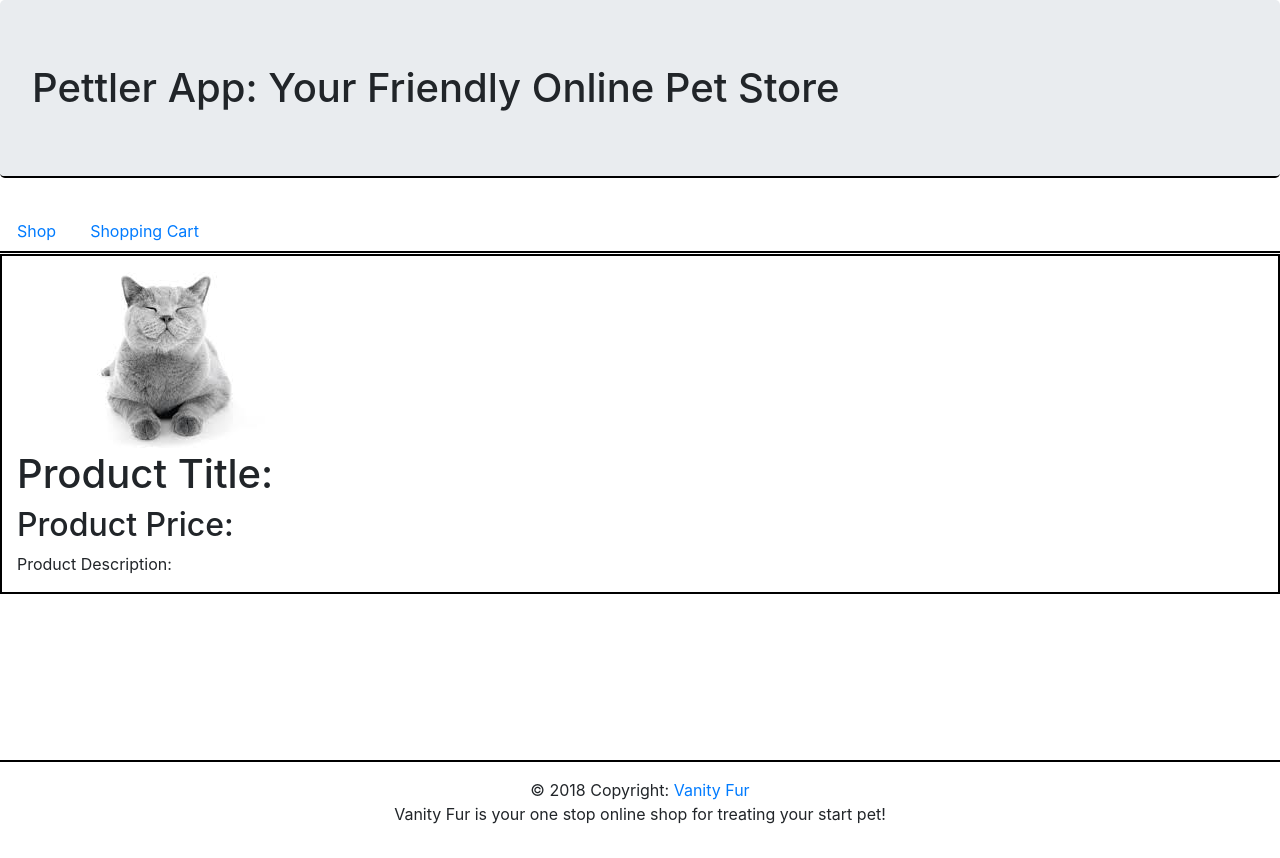
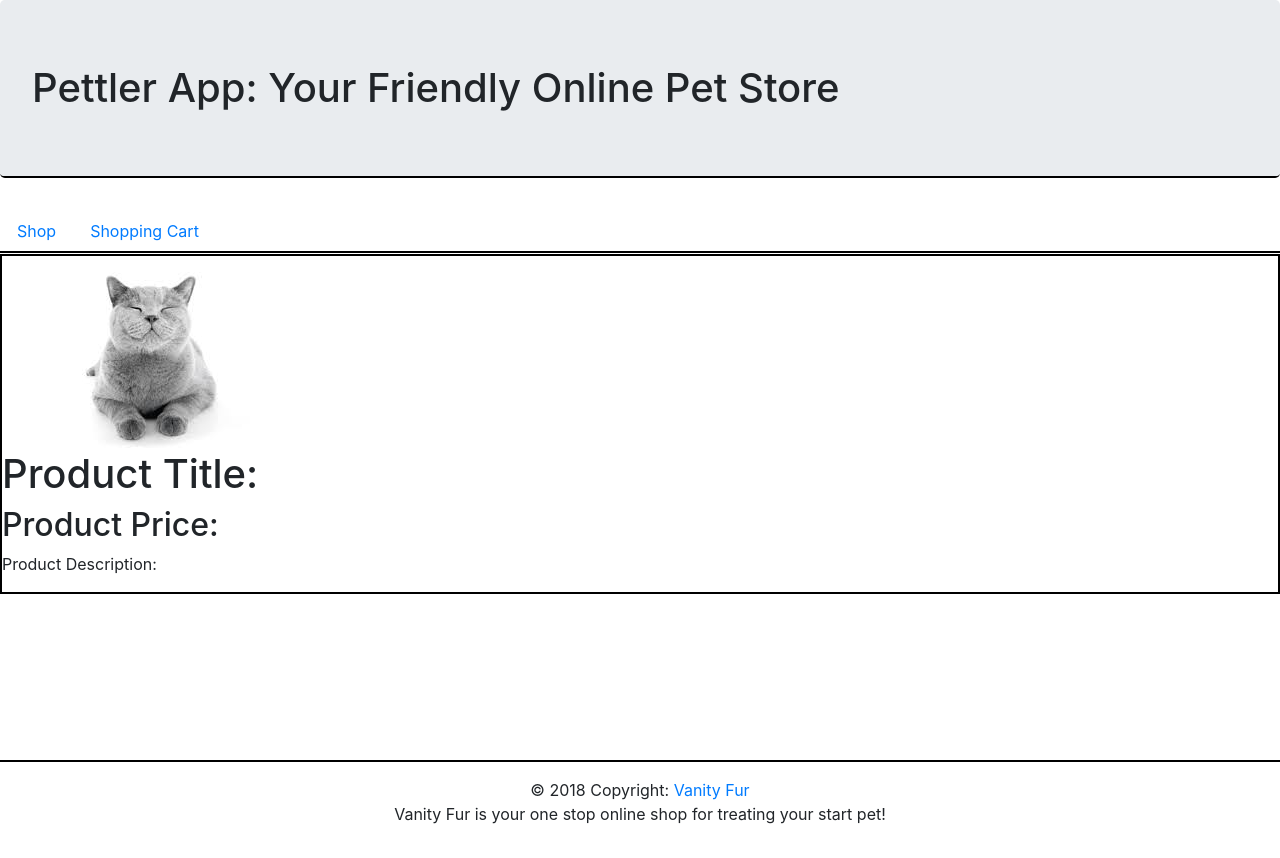
Before and after one commit to charles-codes/pettler_practice, a React (Create React App) app: page / in a window 1280 px wide. Built offline with nearby package versions, Linux system fonts and the light colour scheme.

Commit message:
created search and shopping cart pages - to be completed

```diff
--- a/src/App.js
+++ b/src/App.js
@@ -21,8 +21,9 @@ function App() {
           <Container />
             <Row />
               <Col />
-                <Card />
-              <Col />
+
+              <Card />
+
           <Footer />
 
 
--- a/src/components/Card/Card.js
+++ b/src/components/Card/Card.js
@@ -4,7 +4,7 @@ import "./Card.css";
 function Card() {
     return (
     <div>
-        <div className="productCard col-md 4">
+        <div className="productCard">
             <img className="" src="/images/happycat.jpg" alt="" />
             <h1>Product Title: </h1>
             <h2>Product Price: </h2>
```
Also changed, not shown: src/components/pages/Search.js (added, +27 -0 lines), src/components/pages/ShoppingCart.js (added).
